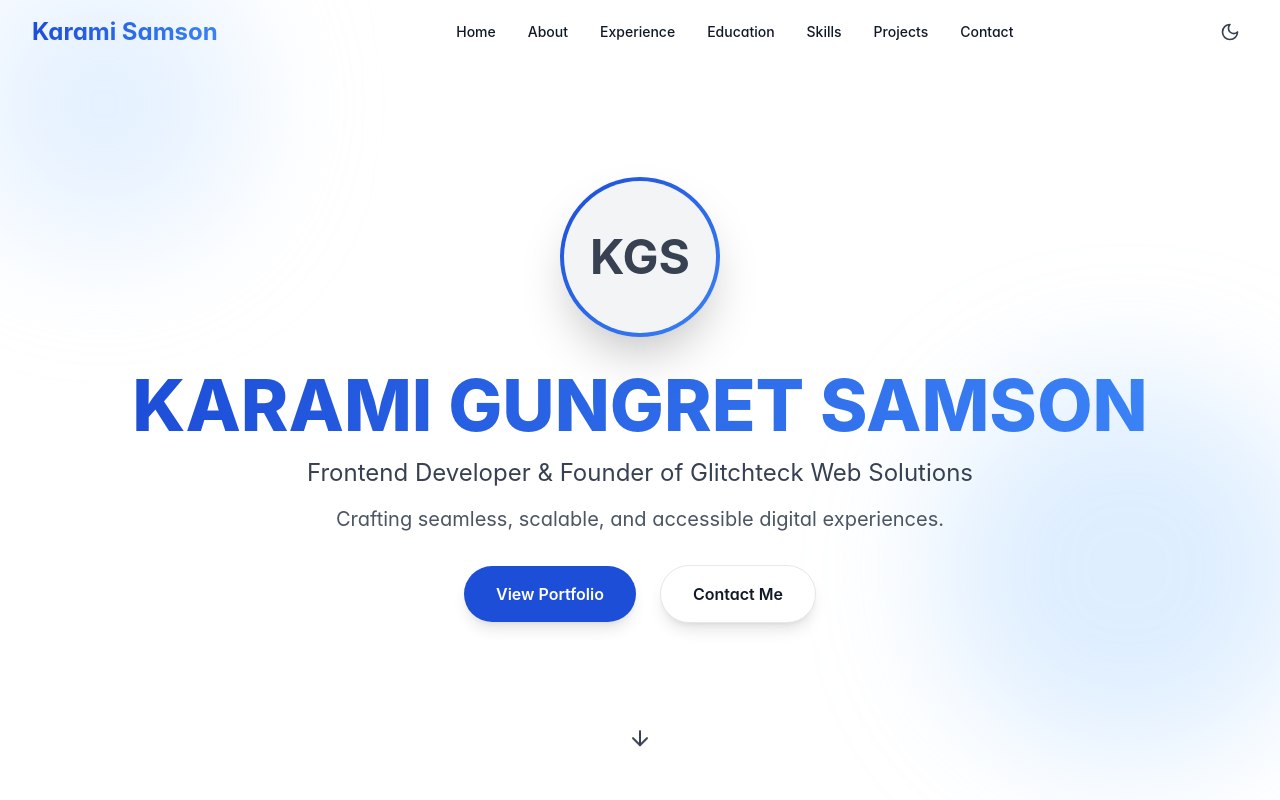
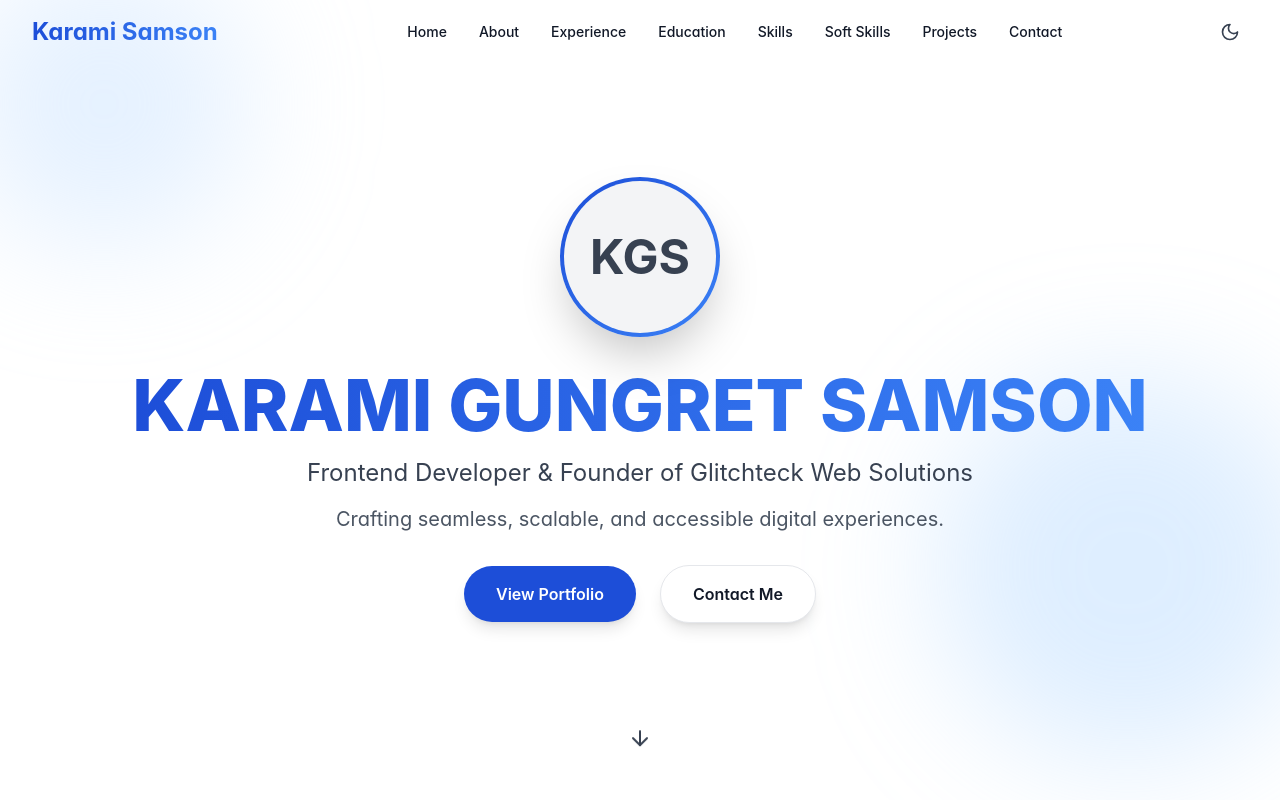
Before and after one commit to glitch-samson/Glitch-s-Portfolio, a React (Vite) app: page / in a window 1280 px wide. Shown: the top 800 px of the page. Built offline with nearby package versions, Linux system fonts and the light colour scheme.

Commit message:
Add Soft Skills nav item
cgen-2b59113dfaba49f990c2ca946bd847f3

```diff
--- a/src/components/Navbar.jsx
+++ b/src/components/Navbar.jsx
@@ -22,6 +22,7 @@ const Navbar = () => {
     { href: '#experience', label: 'Experience', icon: Briefcase },
     { href: '#education', label: 'Education', icon: GraduationCap },
     { href: '#skills', label: 'Skills', icon: Code },
+    { href: '#soft-skills', label: 'Soft Skills', icon: User },
     { href: '#projects', label: 'Projects', icon: FolderOpen },
     { href: '#contact', label: 'Contact', icon: Mail },
   ];
```
